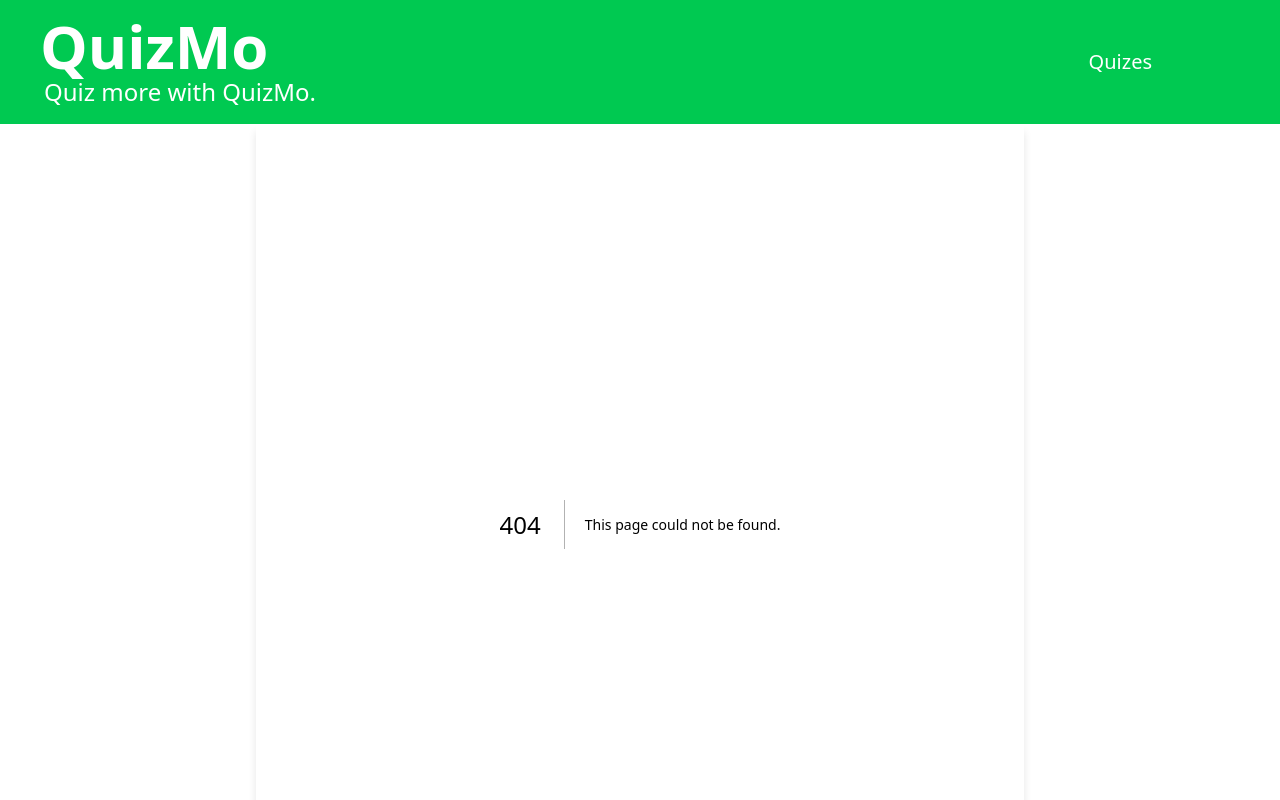
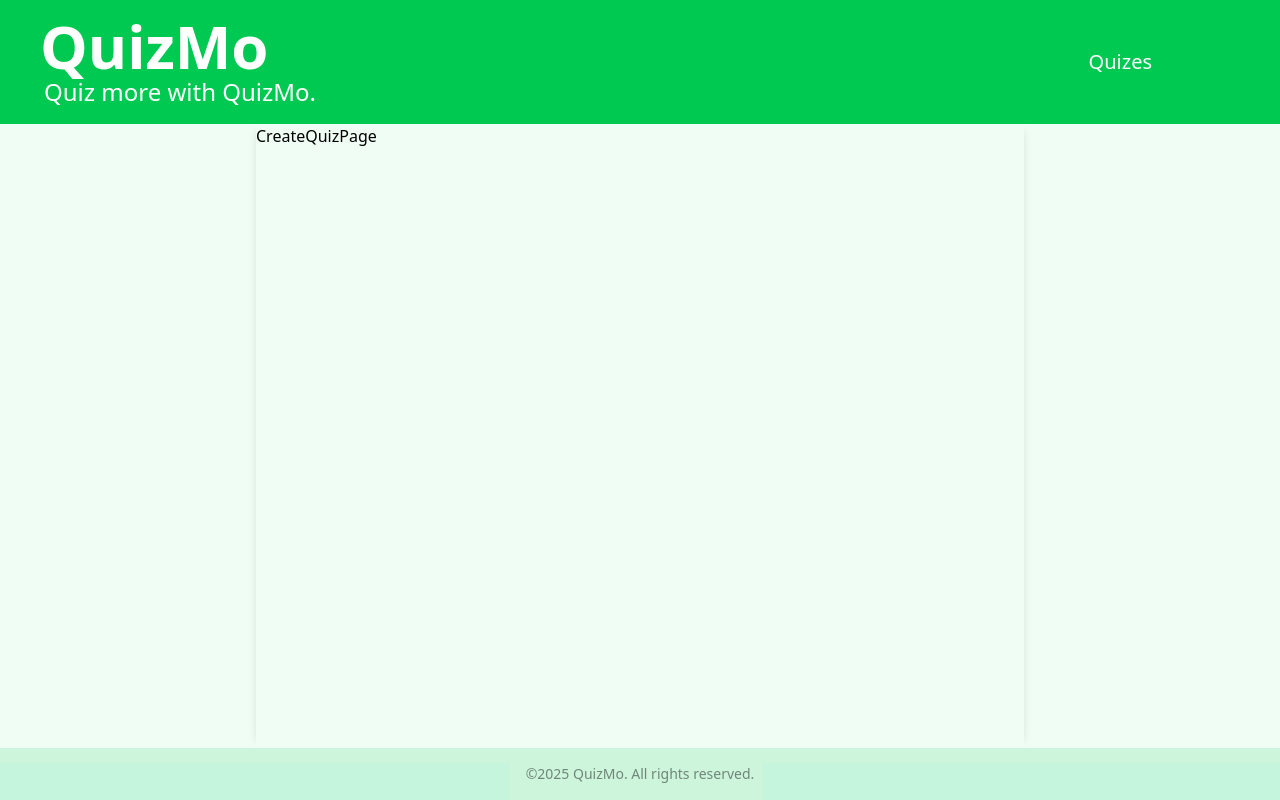
Before and after one commit to DanielG808/quiz-app, a Next.js app: page /quiz/create in a window 1280 px wide. Before the commit this address had no page. Shown: the top 800 px of the page. Built offline with nearby package versions, Linux system fonts and the light colour scheme.

Commit message:
added /quiz/create to page routing

```diff
--- /dev/null
+++ b/src/app/quiz/create/page.tsx
@@ -0,0 +1,5 @@
+import React from "react";
+
+export default function CreateQuizPage() {
+  return <div>CreateQuizPage</div>;
+}
```
